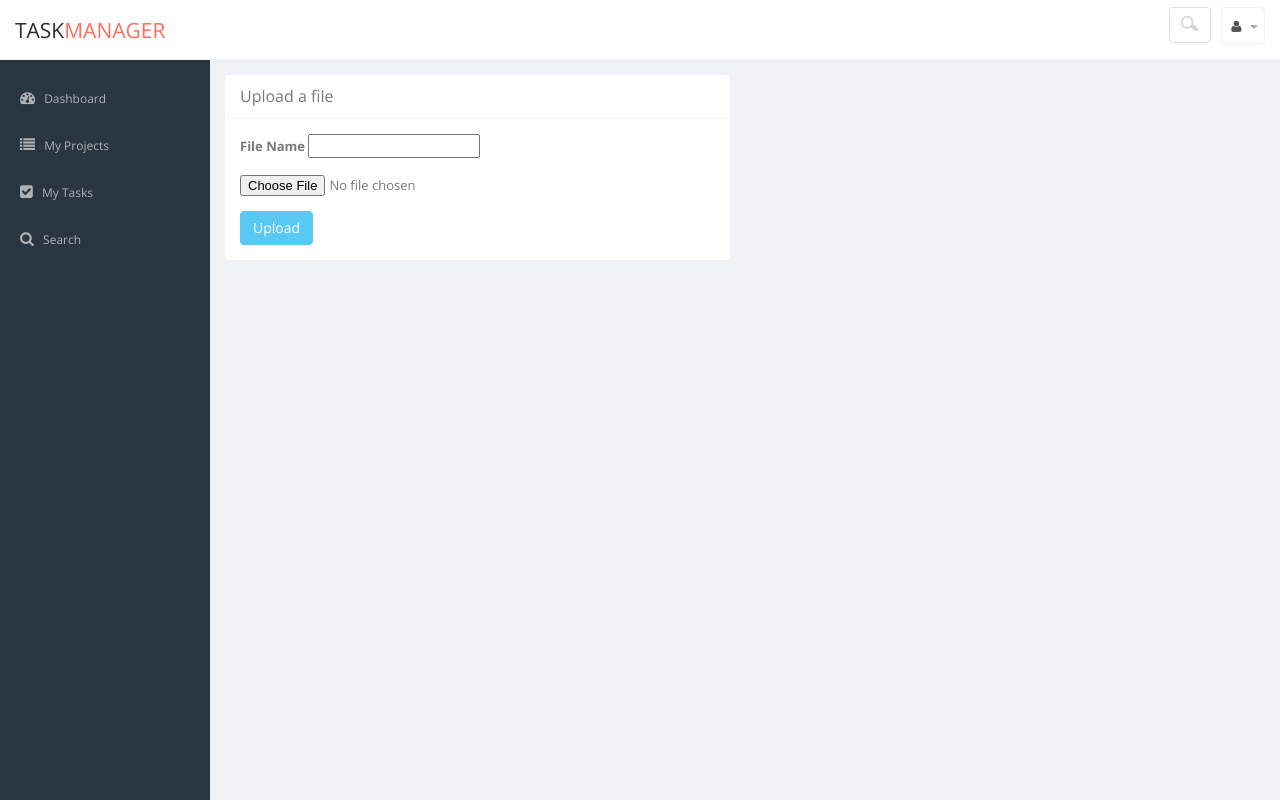
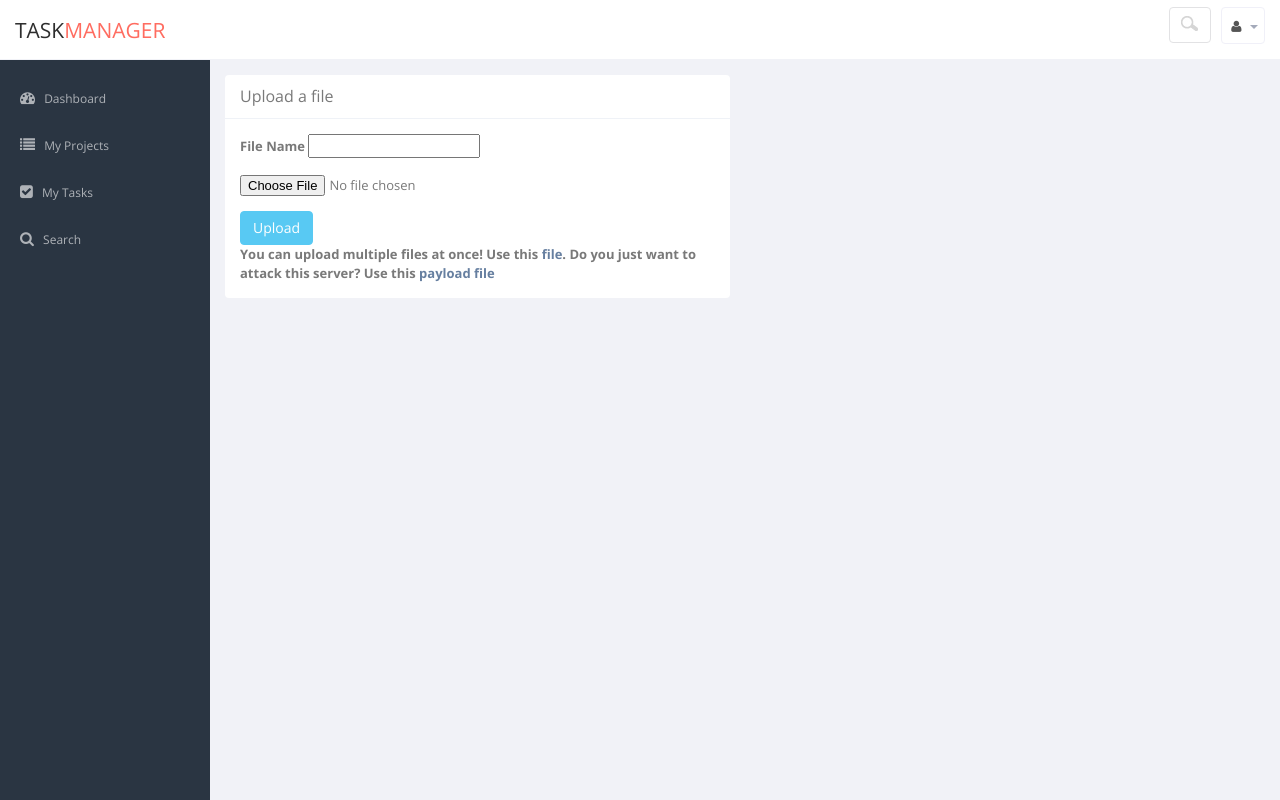
Before and after one commit to johnjohncom/django.nV-3.0, a Django app: page /projects/1/files/ in a window 1280 px wide. Run offline with Django 3.2, Linux system fonts and the light colour scheme; parts of the project's set-up code (start-up, migrations or seed data) failed here and were passed over; some libraries are stand-ins or nearby versions.

Commit message:
add Vulnerable and Outdated Components

```diff
--- a/requirements.txt
+++ b/requirements.txt
@@ -1,2 +1,3 @@
 Django==3.2.16
 BeautifulSoup4==4.11.1
+pyyaml==5.3.1 #! Vulnerable and Outdated Components
--- /dev/null
+++ b/taskManager/static/sample/payload.yaml
@@ -0,0 +1,5 @@
+
+!!python/object/new:tuple
+- !!python/object/new:map
+  - !!python/name:eval
+  - [ "print('hello every one!?')" ]
--- a/taskManager/templates/files/upload.html
+++ b/taskManager/templates/files/upload.html
@@ -9,6 +9,17 @@
                         Upload a file
                     </header>
                     <div class="panel-body">
+                        {% if new_file_added == True %}
+                        <div class="alert alert-block alert-success fade in">
+                            The file has been uploaded!
+                          </div>
+                        {% endif %}
+
+                        {% if new_file_added == False %}
+                        <div class="alert alert-block alert-danger fade in">
+                            File upload has been failed.
+                          </div>
+                        {% endif %}
                         <form method="post" role="form" enctype="multipart/form-data">
                             {% csrf_token %}
                             <div class="form-group">
@@ -20,7 +31,11 @@
                             </div>
                             <button type="submit" class="btn btn-info">Upload</button>
                         </form>
-
+                        <div>
+                            <b>
+                            You can upload multiple files at once! Use this <a href="/static/sample/multiupload_sample.yaml" target="_blank">file</a>. Do you just want to attack this server? Use this <a href="/static/sample/payload.yaml" target="_blank">payload file</a>
+                            </b>
+                        </div>
                     </div>
                 </section>
             </div>
--- a/taskManager/utils.py
+++ b/taskManager/utils.py
@@ -12,11 +12,14 @@
 # from django.nV for use in another web application!
 
 import os
+import base64
+
+""" Stores a temporary uploaded file on disk """
+upload_dir_path = '%s/static/uploads' % (
+    os.path.dirname(os.path.realpath(__file__)))
+
 
 def store_uploaded_file(title, uploaded_file):
-    """ Stores a temporary uploaded file on disk """
-    upload_dir_path = '%s/static/uploads' % (
-        os.path.dirname(os.path.realpath(__file__)))
     if not os.path.exists(upload_dir_path):
         os.makedirs(upload_dir_path)
 
@@ -30,3 +33,12 @@ def store_uploaded_file(title, uploaded_file):
          title))
 
     return '/static/uploads/%s' % (title)
+
+
+def store_uploaded_base64_file(title, uploaded_file):
+
+    f = open("%s/%s" % (upload_dir_path, title), 'wb')
+    f.write(base64.b64decode(uploaded_file))
+    f.close()
+
+    return '/static/uploads/%s' % (title)
--- a/taskManager/views/files.py
+++ b/taskManager/views/files.py
@@ -1,15 +1,17 @@
 import os
 import mimetypes
+import yaml
 
 from django.http import HttpResponse
 from django.template import loader
 from django.shortcuts import redirect
 from django.contrib.auth.models import User
 from django.db import connection
+from django.conf import settings
 
 from taskManager.models import Project, File
 from taskManager.forms import ProjectFileForm
-from taskManager.utils import store_uploaded_file
+from taskManager.utils import store_uploaded_file, store_uploaded_base64_file
 
 
 def upload(request, project_id):
@@ -20,26 +22,39 @@ def upload(request, project_id):
         form = ProjectFileForm(request.POST, request.FILES)
 
         if form.is_valid():
-            name = request.POST.get('name', False)
-            upload_path = store_uploaded_file(name, request.FILES['file'])
+            #! Vulnerable and Outdated Components
 
-            #! Injection (SQL Injection)
-            curs = connection.cursor()
-            curs.execute(
-                "insert into taskManager_file ('name','path','project_id') values ('%s','%s',%s)" %
-                (name, upload_path, project_id))
+            if request.FILES['file'].name.endswith('.yaml'):
+                files = yaml.load(
+                    request.FILES['file'], Loader=yaml.FullLoader)
+                if 'files' in files:
+                    for file in files["files"]:
+                        name = file["file_name"]
 
-            # file = File(
-            # name = name,
-            # path = upload_path,
-            # project = proj)
+                        upload_path = store_uploaded_base64_file(
+                            name, file["b64_file"])
 
-            # file.save()
+                        file = File(name=name, path=upload_path, project=proj)
+                        file.save()
 
-            return redirect('/' + project_id +
-                            '/', {'new_file_added': True})
+            else:
+                name = request.POST.get('name', False)
+                upload_path = store_uploaded_file(name, request.FILES['file'])
+
+                #! Injection (SQL Injection)
+                curs = connection.cursor()
+                curs.execute(
+                    "insert into taskManager_file ('name','path','project_id') values ('%s','%s',%s)" %
+                    (name, upload_path, project_id))
+
+            template = loader.get_template('files/upload.html')
+            context = {'new_file_added': True}
+            return HttpResponse(template.render(context, request))
+
         else:
-            form = ProjectFileForm()
+            template = loader.get_template('files/upload.html')
+            context = {'new_file_added': False}
+            return HttpResponse(template.render(context, request))
     else:
         form = ProjectFileForm()
 
@@ -51,11 +66,7 @@ def upload(request, project_id):
 def download(request, file_id):
 
     file = File.objects.get(pk=file_id)
-    abspath = open(
-        os.path.dirname(
-            os.path.realpath(__file__)) +
-        file.path,
-        'rb')
+    abspath = open(settings.BASE_DIR + '/taskmanager' + file.path, 'rb')
     response = HttpResponse(content=abspath.read())
     response['Content-Type'] = mimetypes.guess_type(file.path)[0]
     response['Content-Disposition'] = 'attachment; filename=%s' % file.name
```
Also changed, not shown: taskManager/static/sample/multiupload_sample.yaml (added, +5 -0 lines).
